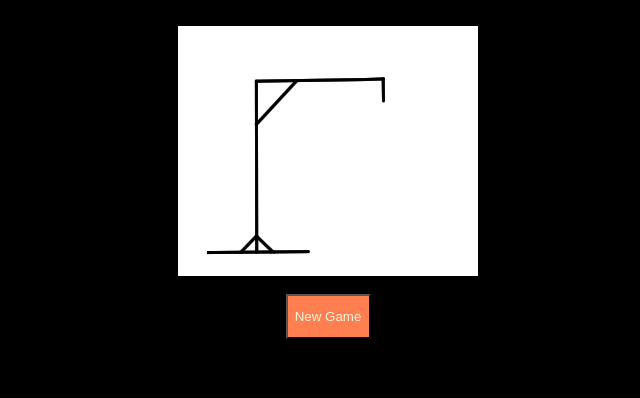
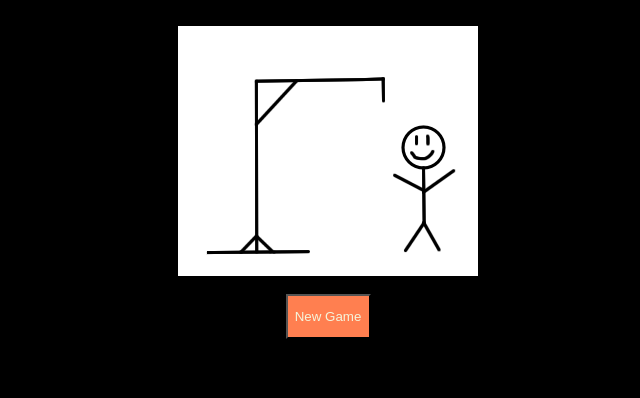
Before and after one commit to AdlerEnergy/website2, a plain HTML site: page hang.html in a window 1280 px wide. Shown: the top 398 px of the page, without its empty margins (312-952 px from the left). Drawn offline with Linux system fonts and the light colour scheme.

Commit message:
Update hang.html

```diff
--- a/hang.html
+++ b/hang.html
@@ -6,7 +6,7 @@
     </head>
     <body>
         <br>
-        <img src="./img0.png" class="center">
+        <img src="./win.png" class="center">
         <br>
         <div class="center">
             <button id="hello">New Game</button>
```
